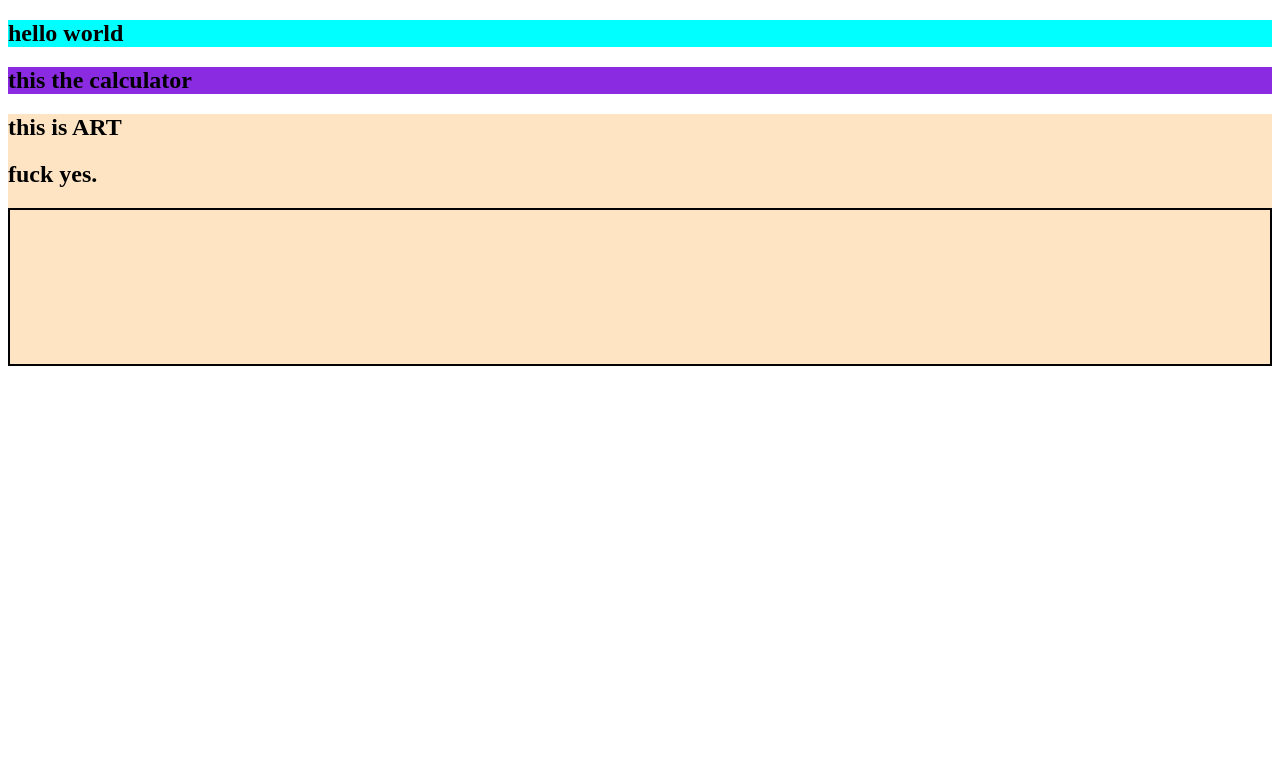
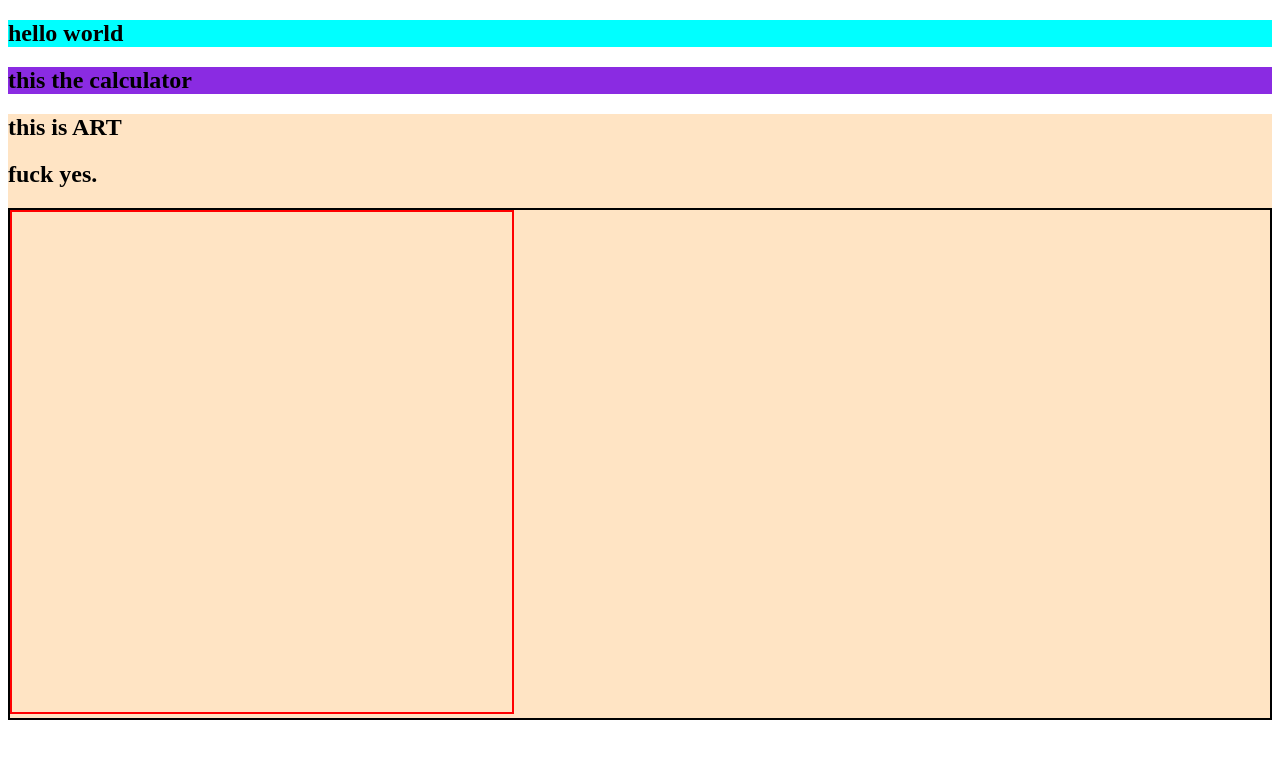
Before and after one commit to Stomski/tinyApp, a plain HTML site: page tinyApp/index.html in a window 1280 px wide. Drawn offline with Linux system fonts and the light colour scheme.

Commit message:
scripts importing

```diff
--- a/tinyApp/css/art.css
+++ b/tinyApp/css/art.css
@@ -4,3 +4,6 @@
 #canvas-div {
   border: 2px solid black;
 }
+#canvas {
+  border: 2px solid red;
+}
--- a/tinyApp/index.html
+++ b/tinyApp/index.html
@@ -20,11 +20,11 @@
 
     <section id="art">
       <h1>this is ART</h1>
-      <h2 id="testingh2">testing</h2>
+      <h2 id="testingh2">not working</h2>
       <div id="canvas-div">
-        <canvas id="canvas"></canvas>
+        <canvas id="canvas" width="500" height="500"></canvas>
       </div>
     </section>
-    <script src="scripting/index.js"></script>
+    <script type="module" src="scripting/index.js"></script>
   </body>
 </html>
--- /dev/null
+++ b/tinyApp/scripting/canvas.js
@@ -0,0 +1,6 @@
+// so this is my art!!!!   super excited about this.
+
+export function canvasBuild() {
+  const canvas = document.getElementById("canvas");
+  console.log("canvas>>>>", canvas);
+}
--- a/tinyApp/scripting/index.js
+++ b/tinyApp/scripting/index.js
@@ -1,4 +1,12 @@
-console.log("hello world");
-const testElement = document.querySelector("#testingh2");
-console.log(testElement, "<test element");
-testElement.innerText = "fuck yes.";
+// so this is the index script, it imports all my scripting.
+
+import * as testing from "./testing.js";
+import * as canvas from "./canvas.js";
+
+console.log("hello from the INDEX.JS");
+
+testing.test();
+canvas.canvasBuild();
+
+// const canvas = document.getElementById("canvas");
+// console.log("canvas>>>>", canvas);
--- /dev/null
+++ b/tinyApp/scripting/testing.js
@@ -0,0 +1,7 @@
+export function test() {
+  console.log("TEST WORKING");
+  const testElement = document.querySelector("#testingh2");
+  console.log(testElement, "<test element, pre change");
+  testElement.innerText = "fuck yes.";
+  console.log(testElement, "<test element, post change");
+}
```
